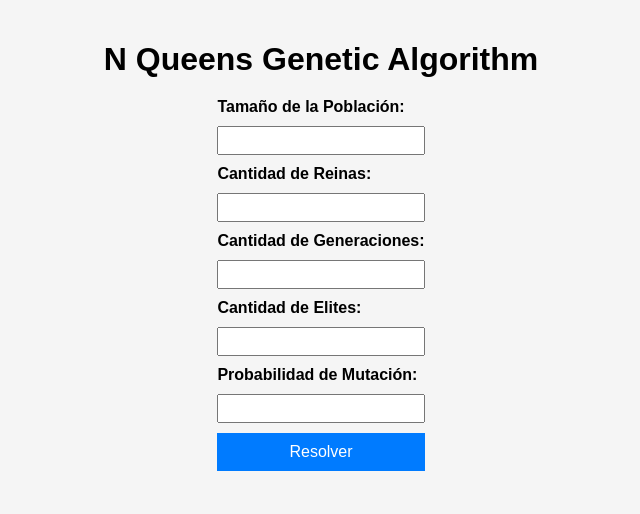
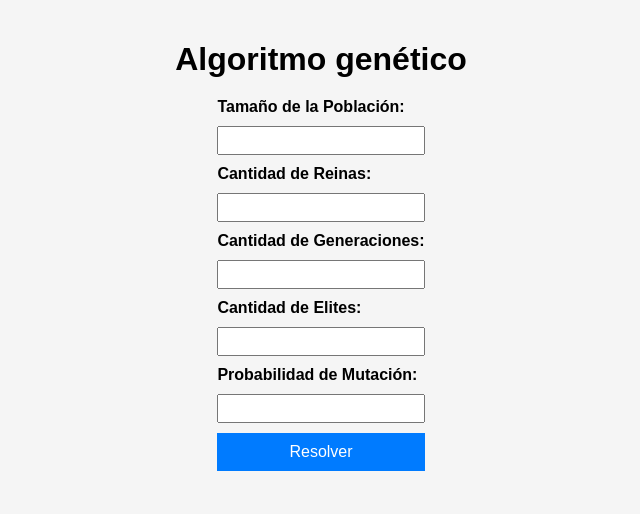
Before and after one commit to jackrian97/NQueensGA, a plain HTML site: page index.html in a window 1280 px wide. Shown: the whole page, without its empty margins (319-959 px from the left). Drawn offline with Linux system fonts and the light colour scheme.

Commit message:
changed tittle

```diff
--- a/index.html
+++ b/index.html
@@ -3,11 +3,11 @@
 <head>
     <meta charset="UTF-8">
     <meta name="viewport" content="width=device-width, initial-scale=1.0">
-    <title>N Queens Genetic Algorithm</title>
+    <title>Algoritmo Genético</title>
     <link rel="stylesheet" href="style.css">
 </head>
 <body>
-    <h1>N Queens Genetic Algorithm</h1>
+    <h1>Algoritmo genético</h1>
     <form id="ga-form">
         <label for="populationSize">Tamaño de la Población:</label>
         <input type="number" id="populationSize" name="populationSize" min="10" required>
```
